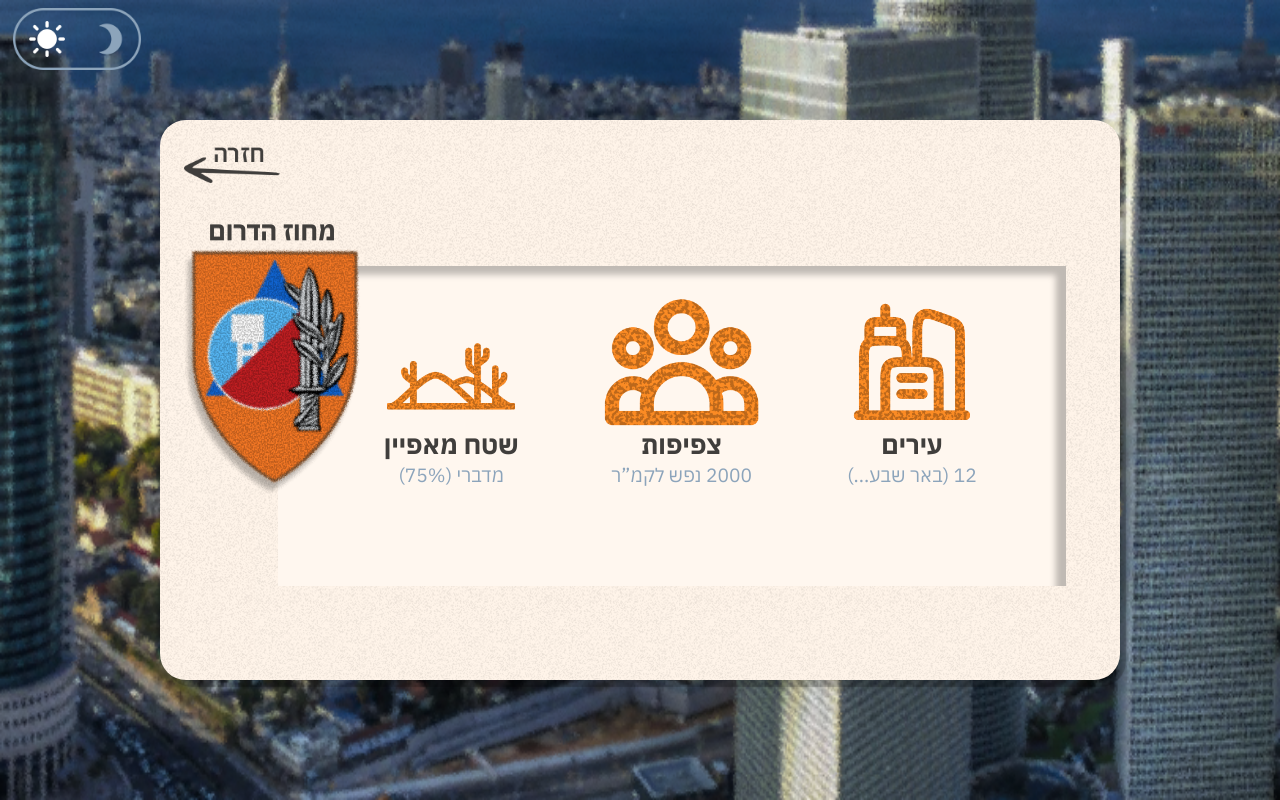
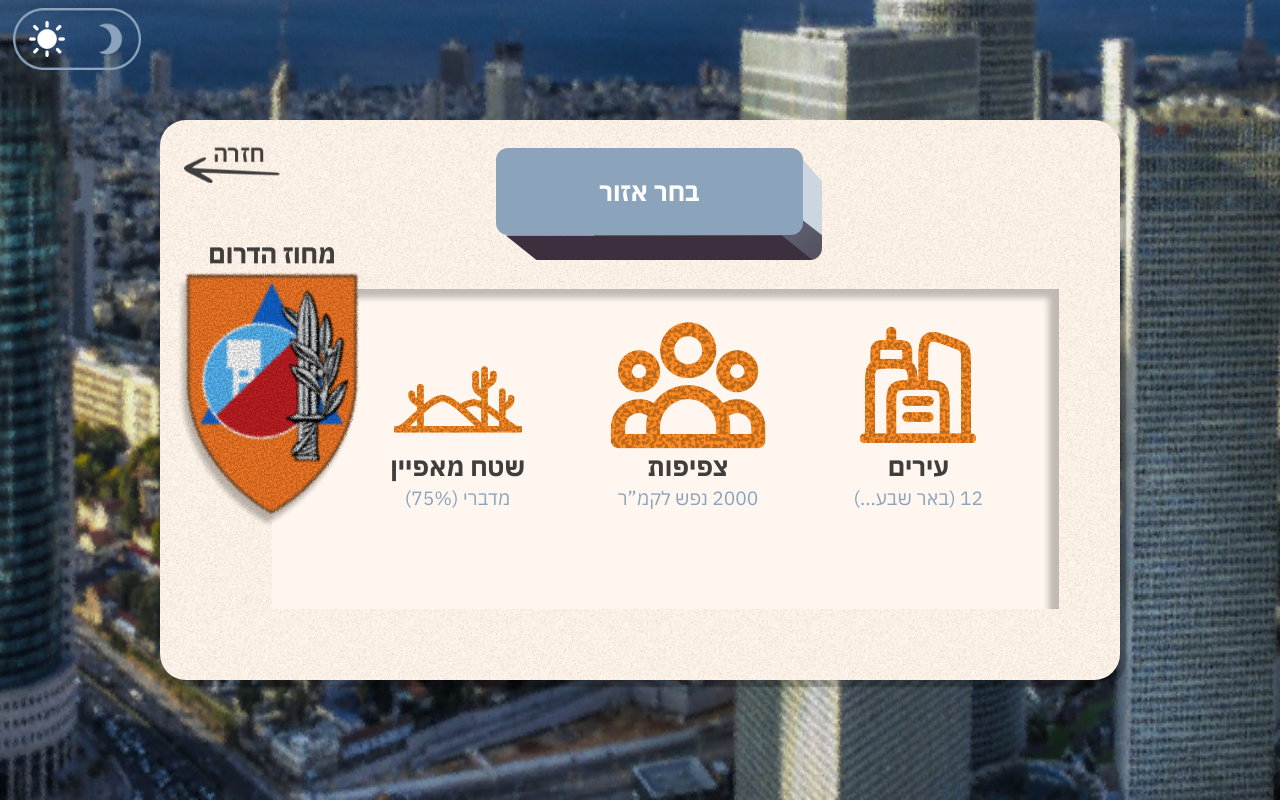
Before and after one commit to DragonGali/The-techniques-of-Pikud-Haoref-in-an-emergency-area, a React (Vite) app in the folder app/: page / in a window 1280 px wide. Both pictures are taken after a click on the picture 1003 px from the left and 448 px from the top of the page. Built offline with nearby package versions, Linux system fonts and the light colour scheme.

Commit message:
made a button component

```diff
--- a/app/src/components/Button.jsx
+++ b/app/src/components/Button.jsx
@@ -0,0 +1,77 @@
+/*
+ * =========================
+ * Button
+ * =========================
+ *
+ * A flexible and reusable button component used throughout the application.
+ *
+ * The component separates the button's content and behavior from its visual
+ * styling. Colors, text, and the click behavior can all be supplied through
+ * props, allowing the same component to be reused in different parts of the
+ * game without duplicating the button structure.
+ *
+ * Props:
+ * - baseColor:
+ *     The main color of the button's top surface.
+ *     Defaults to the application's highlight color.
+ *
+ * - textColor:
+ *     The color of the button's text.
+ *     Defaults to white.
+ *
+ * - text:
+ *     The text displayed inside the button.
+ *
+ * - onClick:
+ *     The function that is executed when the button is clicked.
+ *
+ * The colors are passed to Button.css as CSS custom properties. This allows
+ * the CSS to use the same colors for the different parts of the button,
+ * including the top surface, underside, right side, and corner.
+ *
+ * This component is intentionally kept independent of any specific screen
+ * or game logic. Individual screens decide what the button says, how it
+ * looks, and what happens when it is clicked.
+ *
+ * The button's 3D appearance is implemented entirely in CSS. The separate
+ * top, underside, right side, and corner elements allow the button to have
+ * a physical depth and a pressed state rather than behaving like a flat
+ * HTML button.
+ *
+ * Future development:
+ * A special animation will be added for this button when it is used inside
+ * the command window. The base component is kept flexible so that this
+ * animation can be added without making the button dependent on the command
+ * window itself.
+ *
+ */
+
+import '../styles/Button.css';
+
+const Button = ({
+    baseColor = 'var(--highlight)',
+    textColor = 'var(--white)',
+    text,
+    onClick
+}) => {
+    return (
+        <button
+            className="Button clickable"
+            style={{
+                '--button-color': baseColor,
+                '--button-text-color': textColor
+            }}
+            onClick={onClick}
+        >
+            {/* Main visible surface of the button */}
+            <span className="button-top body-bold clickable">
+                {text}
+            </span>
+
+            {/* Bottom-right surface connecting the underside and side */}
+            <span className="button-corner" />
+        </button>
+    );
+};
+
+export default Button;
--- a/app/src/components/GameState.jsx
+++ b/app/src/components/GameState.jsx
@@ -104,6 +104,7 @@ const initialState = {
   theme: 'light',
 
   currentDialogue: "dialogue_2",
+  region: null,
 
   flags: {
     event: null,
@@ -151,6 +152,12 @@ function gameStateReducer(state, action) {
         ...state,
         currentDialogue: action.dialogue,
       };
+
+    case 'SET_REGION':
+      return {
+        ...state,
+        region: action.region
+      }
 
 
     // Add or update a game flag.
--- a/app/src/components/RegionSelection.jsx
+++ b/app/src/components/RegionSelection.jsx
@@ -31,6 +31,7 @@ import "../styles/RegionSelection.css"
 import { useState } from "react";
 import { useGameState } from './GameState.jsx';
 import { regionData } from "../data_files/regionData.js";
+import Button from "./Button.jsx"
 
 const RegionSelection = ({ onSelectRegion }) => {
 
@@ -57,9 +58,20 @@ const RegionSelection = ({ onSelectRegion }) => {
             }
 
             {chosenRegion &&
-            <div>
-
-            </div>
+                <Button
+                    text="בחר אזור"
+                    baseColor={
+                        state.theme === "dark"
+                            ? "var(--background)"
+                            : "var(--teritary-light)"
+                    }
+                    textColor={
+                        state.theme === "dark"
+                            ? "var(--primary)"
+                            : "var(--white)"
+                    }
+                    onClick={() => {dispatch({type: 'SET_REGION', region: chosenRegion}); onSelectRegion();}}
+                />
             }
 
             {!chosenRegion &&
@@ -79,6 +91,7 @@ const RegionSelection = ({ onSelectRegion }) => {
                 </div>
             }
 
+            {/*New Addition, havent made a nice transition animation for the tag yet*/}
             {chosenRegion &&
                 <div className='chosen-region'>
                     <div className="chosen-tag-group">
@@ -88,7 +101,7 @@ const RegionSelection = ({ onSelectRegion }) => {
                         src={`/Tutorial/${chosenRegion}.png`}
                         />
                     </div>
-                    <div className="region-details">
+                    <div className={`region-details ${state.theme}`}>
                         <div className="features">
                             <div className="feature">
                                 <img src={`${regionData[chosenRegion].land.imageSrc}`}/>
--- a/app/src/components/Tutorial.jsx
+++ b/app/src/components/Tutorial.jsx
@@ -245,7 +245,7 @@ const Tutorial = () => {
          */}
         {state.completed.includes(state.currentChapter) && (
           <div>
-            <RegionSelection/>
+            <RegionSelection onSelectRegion={() => {console.log("check")}}/>
           </div>
         )}
 
--- a/app/src/styles/Button.css
+++ b/app/src/styles/Button.css
@@ -0,0 +1,166 @@
+.Button {
+    --depth-y: 22%;
+    --depth-x: 6%;
+    --press-depth: 0%;
+
+    position: relative;
+    width: 100%;
+    height: 100%;
+
+    padding: 0;
+    border: none;
+    background: none;
+
+    font: inherit;
+    cursor: pointer;
+}
+
+
+/* =========================
+   DARK UNDERSIDE
+   ========================= */
+
+.Button::before {
+    content: '';
+
+    position: absolute;
+    left: 3%;
+    bottom: 0;
+
+    z-index: 3;
+
+    width: calc(100% - var(--depth-x));
+    height: calc(var(--depth-y) - var(--press-depth) + 0.2 * var(--press-depth));
+
+    background: color-mix(
+        in srgb,
+        var(--button-color) 25%,
+        #220914
+    );
+
+    clip-path: polygon(
+        0 0,
+        90% 0%,
+        100% 100%,
+        10% 100%
+    );
+}
+
+
+/* =========================
+   RIGHT SIDE
+   ========================= */
+
+.Button::after {
+    content: '';
+
+    position: absolute;
+    right: 0;
+    bottom: calc(var(--depth-y) - var(--press-depth));
+
+    width: var(--depth-x);
+    height: calc(90% - var(--depth-y) + var(--press-depth));
+
+    z-index: 2;
+
+    background: color-mix(
+        in srgb,
+        var(--button-color) 45%,
+        white
+    );
+
+    clip-path: polygon(
+        0 0,
+        100% 30%,
+        100% 100%,
+        0 80%
+    );
+}
+
+
+/* =========================
+   TOP SURFACE
+   ========================= */
+
+.button-top {
+    position: absolute;
+
+    top: 0;
+    left: 0;
+
+    width: calc(100% - var(--depth-x));
+    height: calc(100% - var(--depth-y));
+
+    display: flex;
+    align-items: center;
+    justify-content: center;
+
+    background: var(--button-color);
+    color: var(--button-text-color);
+
+    border-radius: 12px;
+
+    z-index: 1;
+
+    transition: transform 70ms ease;
+}
+
+
+.button-text {
+    margin: 0;
+}
+
+
+/* =========================
+   BOTTOM-RIGHT CORNER
+   ========================= */
+
+.button-corner {
+    position: absolute;
+
+    right: 0;
+    bottom: 0;
+
+    width: 70%;
+    height: 70%;
+
+    background: linear-gradient(
+        135deg,
+        var(--button-color),
+        color-mix(
+            in srgb,
+            var(--button-color) 45%,
+            #220914
+        )
+    );
+
+    clip-path: polygon(
+        0 0,
+        100% 0%,
+        100% 100%,
+        0 100%
+    );
+
+    border-radius: 12px;
+
+    transition:
+        height 70ms ease,
+        bottom 70ms ease;
+}
+
+
+/* =========================
+   PRESSED
+   ========================= */
+
+.Button:active {
+    --press-depth: 8%;
+}
+
+.Button:active .button-top {
+    transform: translateY(var(--press-depth));
+}
+
+.Button:active .button-corner {
+    height: calc(70% - var(--press-depth));
+}
--- a/app/src/styles/RegionSelection.css
+++ b/app/src/styles/RegionSelection.css
@@ -70,7 +70,8 @@
     text-shadow: 0 1.25px 0 rgba(0, 0, 0, 0.25);
 }
 
-.RegionSelection .tag-name.dark {
+.RegionSelection .tag-name.dark,
+.RegionSelection .chosen-tag-name.dark {
     color: var(--white);
 }
 
@@ -87,6 +88,7 @@
     align-items: start;
     justify-content: center;
     direction: ltr;
+    margin-top: 5%;
 }
 
 .RegionSelection .chosen-tag-group {
@@ -94,9 +96,13 @@
     z-index: 2;
 }
 
+.RegionSelection .chosen-tag {
+    width: 14.5vw;
+}
+
 .RegionSelection .region-details {
     margin-top: 6.5vh;
-    margin-left: -9vw;
+    margin-left: -9.5vw;
 
     width: calc(100% + 6.5vw);
     min-height: 40vh;
@@ -110,9 +116,13 @@
     z-index: 1;
 }
 
+.RegionSelection .region-details.dark {
+    background-color: var(--primary);
+}
+
 .RegionSelection .features {
     margin-top: 4vh;
-    margin-left: 7vw;
+    margin-left: 8vw;
     display: flex;
     flex-flow: row-reverse;
     gap: 5vw;
@@ -123,7 +133,6 @@
     flex-direction: column;
     align-items: center;
     gap: 0.1rem;
-
     width: 13vw;
     flex-shrink: 0;
 }
@@ -141,6 +150,10 @@
     text-align: center;
 }
 
+.RegionSelection .region-details.dark .feature-name {
+    color: var(--secondary);
+}
+
 .RegionSelection .feature-details {
     color: var(--teritary-light);
     margin: 0;
@@ -149,3 +162,12 @@
     text-align: center;
     width: 120%;
 }
+
+/*Button Styling*/
+.RegionSelection .Button {
+    width: 34%;
+    height: 20%;
+    position: absolute;
+    top: 5%;
+    left: 35%;
+}
```
